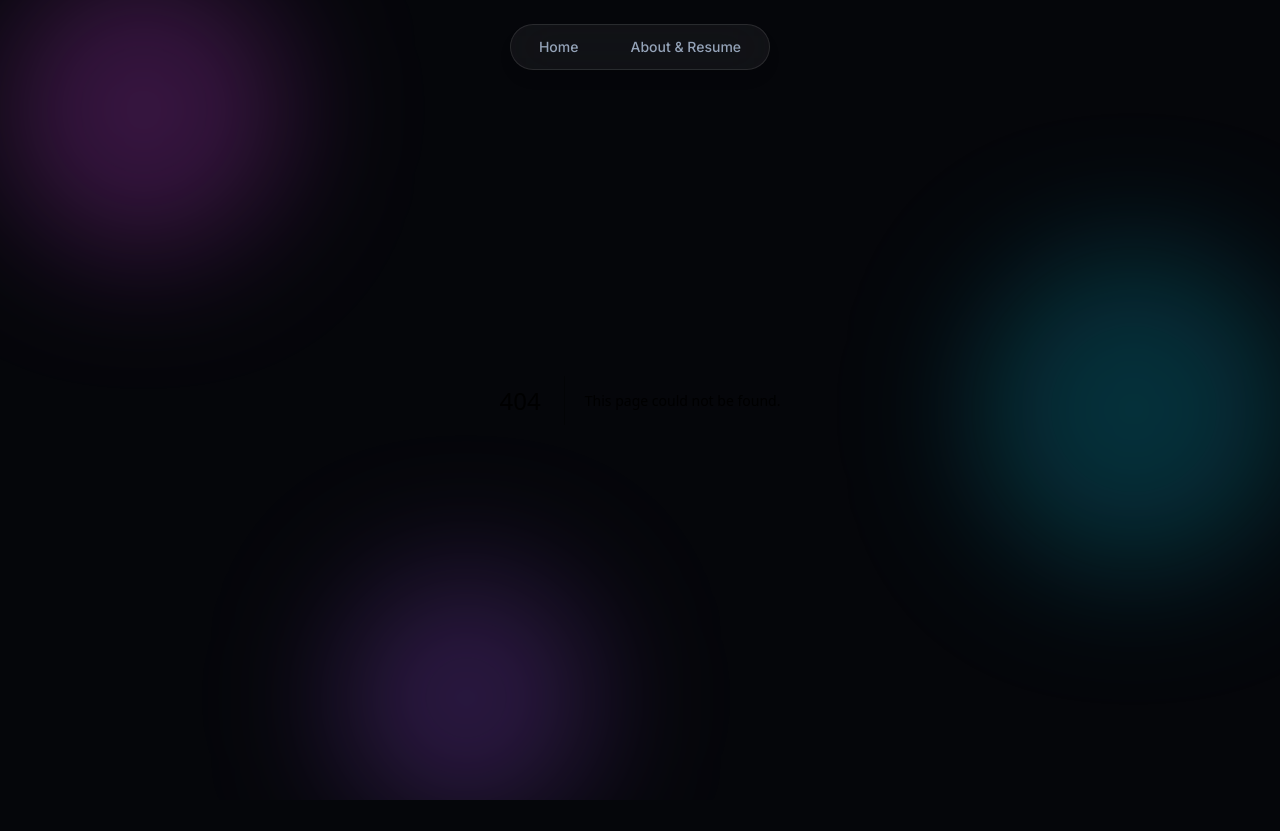
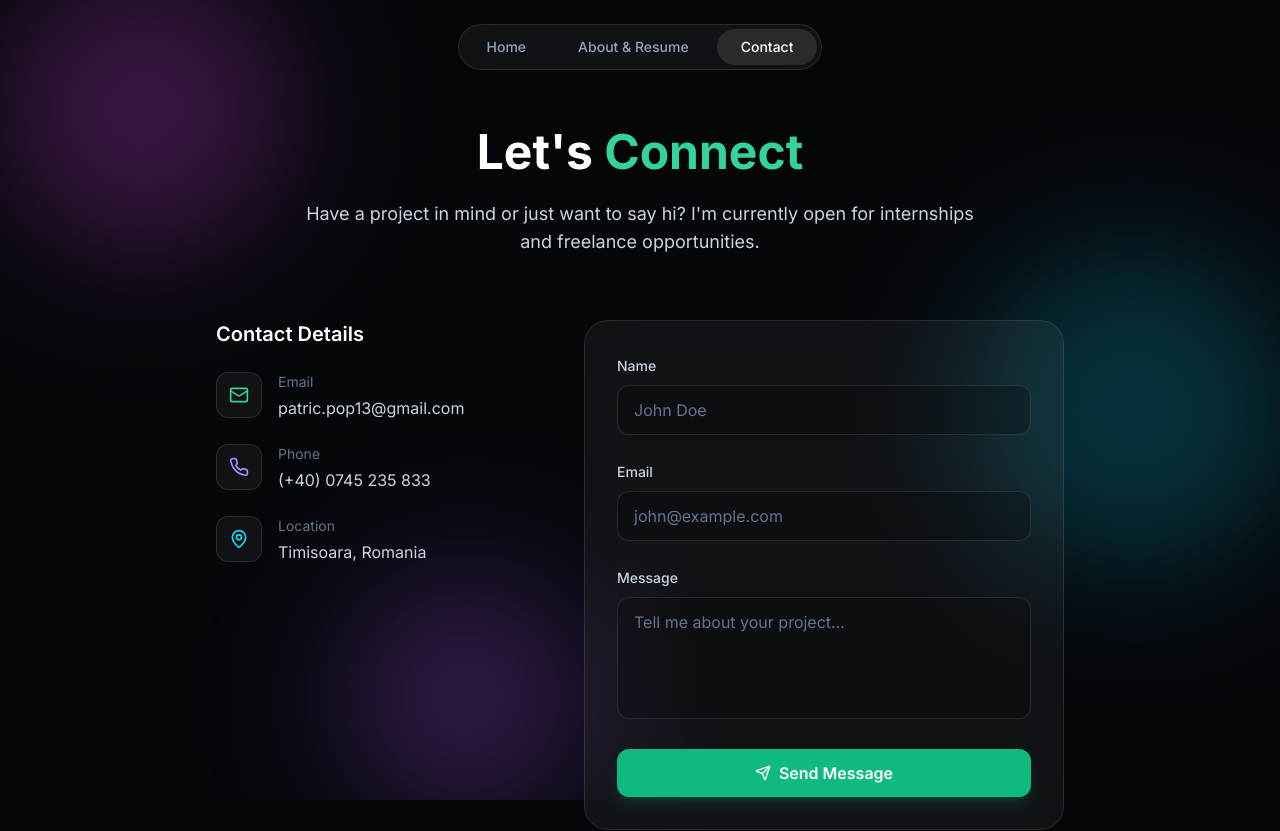
Before and after one commit to patric1304/Portfolio, a Next.js app: page /contact in a window 1280 px wide. Before the commit this address had no page. Shown: the top 831 px of the page. Built offline with nearby package versions, Linux system fonts and the light colour scheme.

Commit message:
added contact page

```diff
--- a/app/components/Footer.tsx
+++ b/app/components/Footer.tsx
@@ -35,7 +35,7 @@ export default function Footer() {
               <Linkedin className="size-5" />
             </a>
             <a
-              href="mailto:patric.pop@student.upt.ro"
+              href="mailto:patric.pop13@gmail.com"
               className="text-slate-400 hover:text-emerald-400 transition-colors"
               aria-label="Email"
             >
--- a/app/components/Navigation.tsx
+++ b/app/components/Navigation.tsx
@@ -7,6 +7,7 @@ import { motion } from "framer-motion";
 const navItems = [
   { name: "Home", path: "/" },
   { name: "About & Resume", path: "/about" },
+  { name: "Contact", path: "/contact" },
 ];
 
 export default function Navigation() {
--- /dev/null
+++ b/app/contact/page.tsx
@@ -0,0 +1,138 @@
+"use client";
+
+import { motion } from "framer-motion";
+import { Send, Mail, MapPin, Phone } from "lucide-react";
+
+const springIn = {
+  hidden: { opacity: 0, y: 20 },
+  visible: { opacity: 1, y: 0 },
+};
+
+export default function ContactPage() {
+  return (
+    <main className="relative min-h-screen pt-32 pb-16">
+      <div className="relative z-10 max-w-4xl mx-auto px-6">
+
+        {/* Header */}
+        <motion.div
+          initial={springIn.hidden}
+          animate={springIn.visible}
+          transition={{ duration: 0.6 }}
+          className="text-center space-y-6 mb-16"
+        >
+          <h1 className="text-4xl md:text-5xl font-bold text-white">
+            Let's <span className="text-emerald-400">Connect</span>
+          </h1>
+          <p className="text-lg text-slate-300 max-w-2xl mx-auto">
+            Have a project in mind or just want to say hi? I'm currently open for internships and freelance opportunities.
+          </p>
+        </motion.div>
+
+        <div className="grid md:grid-cols-[1fr_1.5fr] gap-12">
+
+          {/* Contact Info */}
+          <motion.div
+            initial={{ opacity: 0, x: -20 }}
+            animate={{ opacity: 1, x: 0 }}
+            transition={{ delay: 0.2, duration: 0.6 }}
+            className="space-y-8"
+          >
+            <div className="space-y-6">
+              <h3 className="text-xl font-semibold text-white">Contact Details</h3>
+
+              <div className="flex items-start gap-4 text-slate-300">
+                <div className="p-3 rounded-xl bg-white/5 border border-white/10">
+                  <Mail className="size-5 text-emerald-400" />
+                </div>
+                <div>
+                  <p className="text-sm text-slate-500 mb-1">Email</p>
+                  <a href="mailto:patric.pop13@gmail.com" className="hover:text-white transition-colors">
+                    patric.pop13@gmail.com
+                  </a>
+                </div>
+              </div>
+
+              <div className="flex items-start gap-4 text-slate-300">
+                <div className="p-3 rounded-xl bg-white/5 border border-white/10">
+                  <Phone className="size-5 text-violet-400" />
+                </div>
+                <div>
+                  <p className="text-sm text-slate-500 mb-1">Phone</p>
+                  <p>(+40) 0745 235 833</p>
+                </div>
+              </div>
+
+              <div className="flex items-start gap-4 text-slate-300">
+                <div className="p-3 rounded-xl bg-white/5 border border-white/10">
+                  <MapPin className="size-5 text-cyan-400" />
+                </div>
+                <div>
+                  <p className="text-sm text-slate-500 mb-1">Location</p>
+                  <p>Timisoara, Romania</p>
+                </div>
+              </div>
+            </div>
+          </motion.div>
+
+          {/* Contact Form */}
+          <motion.div
+            initial={{ opacity: 0, x: 20 }}
+            animate={{ opacity: 1, x: 0 }}
+            transition={{ delay: 0.3, duration: 0.6 }}
+            className="rounded-3xl border border-white/10 bg-white/5 p-8 backdrop-blur-xl"
+          >
+            <form
+              action="https://formspree.io/f/mblwwrqq"
+              method="POST"
+              className="space-y-6"
+            >
+              <div className="space-y-2">
+                <label htmlFor="name" className="text-sm font-medium text-slate-300">Name</label>
+                <input
+                  type="text"
+                  name="name"
+                  id="name"
+                  required
+                  className="w-full rounded-xl bg-black/20 border border-white/10 px-4 py-3 text-white placeholder-slate-500 focus:border-emerald-500 focus:outline-none focus:ring-1 focus:ring-emerald-500 transition-all"
+                  placeholder="John Doe"
+                />
+              </div>
+
+              <div className="space-y-2">
+                <label htmlFor="email" className="text-sm font-medium text-slate-300">Email</label>
+                <input
+                  type="email"
+                  name="email"
+                  id="email"
+                  required
+                  className="w-full rounded-xl bg-black/20 border border-white/10 px-4 py-3 text-white placeholder-slate-500 focus:border-emerald-500 focus:outline-none focus:ring-1 focus:ring-emerald-500 transition-all"
+                  placeholder="john@example.com"
+                />
+              </div>
+
+              <div className="space-y-2">
+                <label htmlFor="message" className="text-sm font-medium text-slate-300">Message</label>
+                <textarea
+                  name="message"
+                  id="message"
+                  rows={4}
+                  required
+                  className="w-full rounded-xl bg-black/20 border border-white/10 px-4 py-3 text-white placeholder-slate-500 focus:border-emerald-500 focus:outline-none focus:ring-1 focus:ring-emerald-500 transition-all resize-none"
+                  placeholder="Tell me about your project..."
+                />
+              </div>
+
+              <button
+                type="submit"
+                className="w-full inline-flex items-center justify-center gap-2 rounded-xl bg-emerald-500 px-6 py-3 font-semibold text-white hover:bg-emerald-600 transition-colors shadow-lg shadow-emerald-500/20"
+              >
+                <Send className="size-4" />
+                Send Message
+              </button>
+            </form>
+          </motion.div>
+        </div>
+      </div>
+    </main>
+  );
+}
```
